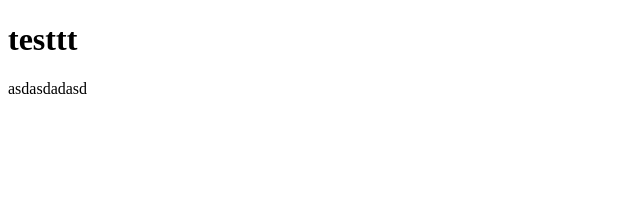
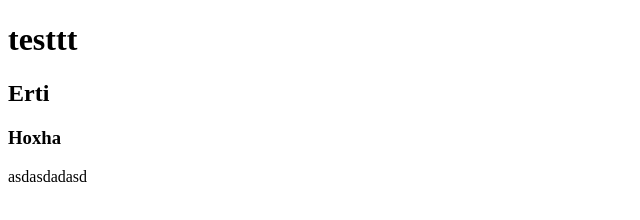
Before and after one commit to RigonP/testtttttttttt, a plain HTML site: page index.html in a window 1280 px wide. Shown: the whole page, without its empty margins (0-640 px from the left). Drawn offline with Linux system fonts and the light colour scheme.

Commit message:
Krijimi i h3  tekst

```diff
--- a/index.html
+++ b/index.html
@@ -7,6 +7,8 @@
 </head>
 <body>
     <h1>testtt</h1>
+    <h2>Erti</h2>
+    <h3>Hoxha</h3>
     <p>asdasdadasd</p>
 </body>
 </html>
```
